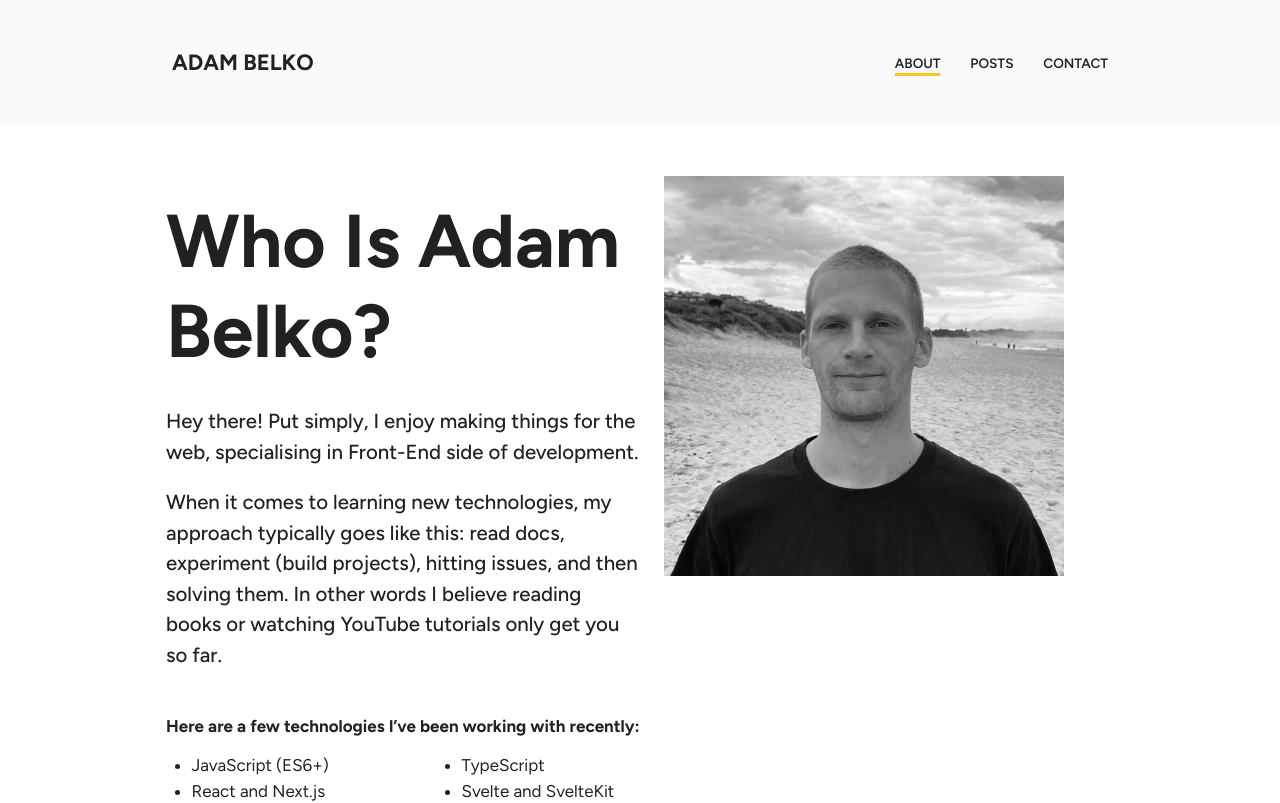
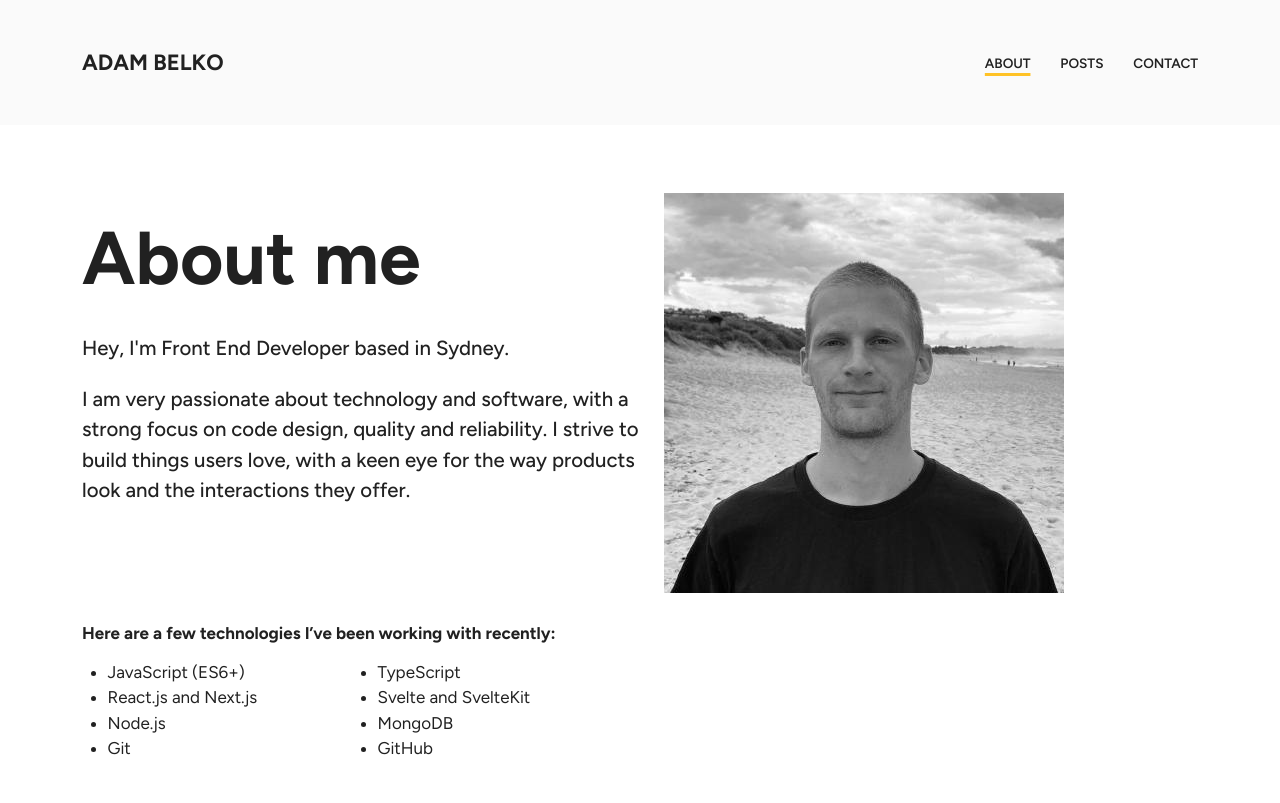
Before and after one commit to adambelko/personal-website, a SvelteKit app: page /about in a window 1280 px wide. Shown: the top 803 px of the page. Built offline with nearby package versions, Linux system fonts and the light colour scheme.

Commit message:
styles update and refactor

```diff
--- a/src/lib/styles/main.css
+++ b/src/lib/styles/main.css
@@ -32,3 +32,8 @@ a {
 ul {
     list-style: none;
 }
+
+h1 {
+    font-size: 4.4em;
+    font-weight: bold;
+}
--- a/src/routes/+error.svelte
+++ b/src/routes/+error.svelte
@@ -17,8 +17,5 @@
 <style>
     h1 {
         text-align: center;
-        margin-top: 3rem;
-        font-size: 4.4em;
-        font-weight: bold;
     }
 </style>
--- a/src/routes/+layout.svelte
+++ b/src/routes/+layout.svelte
@@ -11,3 +11,11 @@
 </main>
 
 <Footer />
+
+<style>
+    main {
+        max-width: 1140px;
+        width: 100%;
+        margin: 4rem auto;
+    }
+</style>
--- a/src/routes/+page.svelte
+++ b/src/routes/+page.svelte
@@ -27,7 +27,7 @@
         display: flex;
         flex-direction: column;
         align-items: center;
-        margin-top: 6rem;
+        margin-top: 5rem;
     }
 
     .intro-text-h1 {
--- a/src/routes/Nav.svelte
+++ b/src/routes/Nav.svelte
@@ -37,9 +37,8 @@
         display: flex;
         justify-content: space-between;
         align-items: center;
-        max-width: 960px;
+        max-width: 1140px;
         width: 100%;
-        flex-wrap: inherit;
     }
 
     .navbar-brand {
--- a/src/routes/about/+page.svelte
+++ b/src/routes/about/+page.svelte
@@ -1,16 +1,15 @@
 <div class="about-container">
     <div class="intro-container">
         <div class="intro-text-container">
-            <h1 class="about-h1">Who Is Adam Belko?</h1>
+            <h1 class="about-h1">About me</h1>
             <p>
-                Hey there! Put simply, I enjoy making things for the web, specialising in Front-End side of
-                development.
+                Hey, I'm Front End Developer based in Sydney.
             </p>
             <br>
             <p>
-                When it comes to learning new technologies, my approach typically goes like this: read docs, experiment
-                (build projects), hitting issues, and then solving them. In other words I believe reading books or
-                watching YouTube tutorials only get you so far.
+                I am very passionate about technology and software, with a strong focus on code design, quality and
+                reliability. I strive to build things users love, with a keen eye for the way products look and the
+                interactions they offer.
             </p>
             <br>
         </div>
@@ -24,7 +23,7 @@
         <ul class="tech-stack-list">
             <li>JavaScript (ES6+)</li>
             <li>TypeScript</li>
-            <li>React and Next.js</li>
+            <li>React.js and Next.js</li>
             <li>Svelte and SvelteKit</li>
             <li>Node.js</li>
             <li>MongoDB</li>
@@ -38,9 +37,7 @@
     .about-container {
         display: flex;
         flex-direction: column;
-        max-width: 948px;
         padding: 0 12px;
-        margin: 3rem auto 0 auto;
     }
 
     .intro-container {
@@ -60,11 +57,6 @@
     }
 
     .about-h1 {
-        display: flex;
-        flex-direction: column;
-        align-items: center;
-        font-size: 4.4em;
-        font-weight: bold;
         padding-bottom: 0.4em;
     }
 
```
Also changed, not shown: src/routes/contact/+page.svelte (+3 -11 lines).
